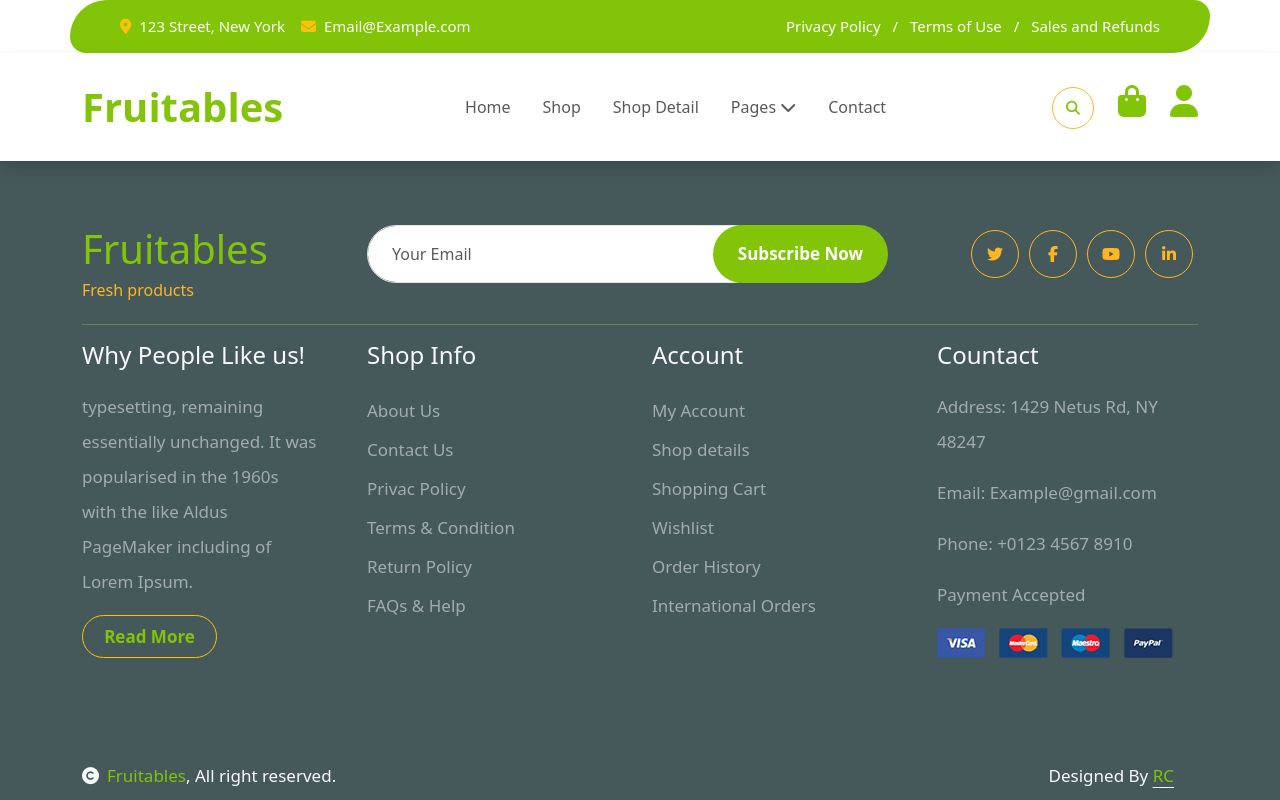
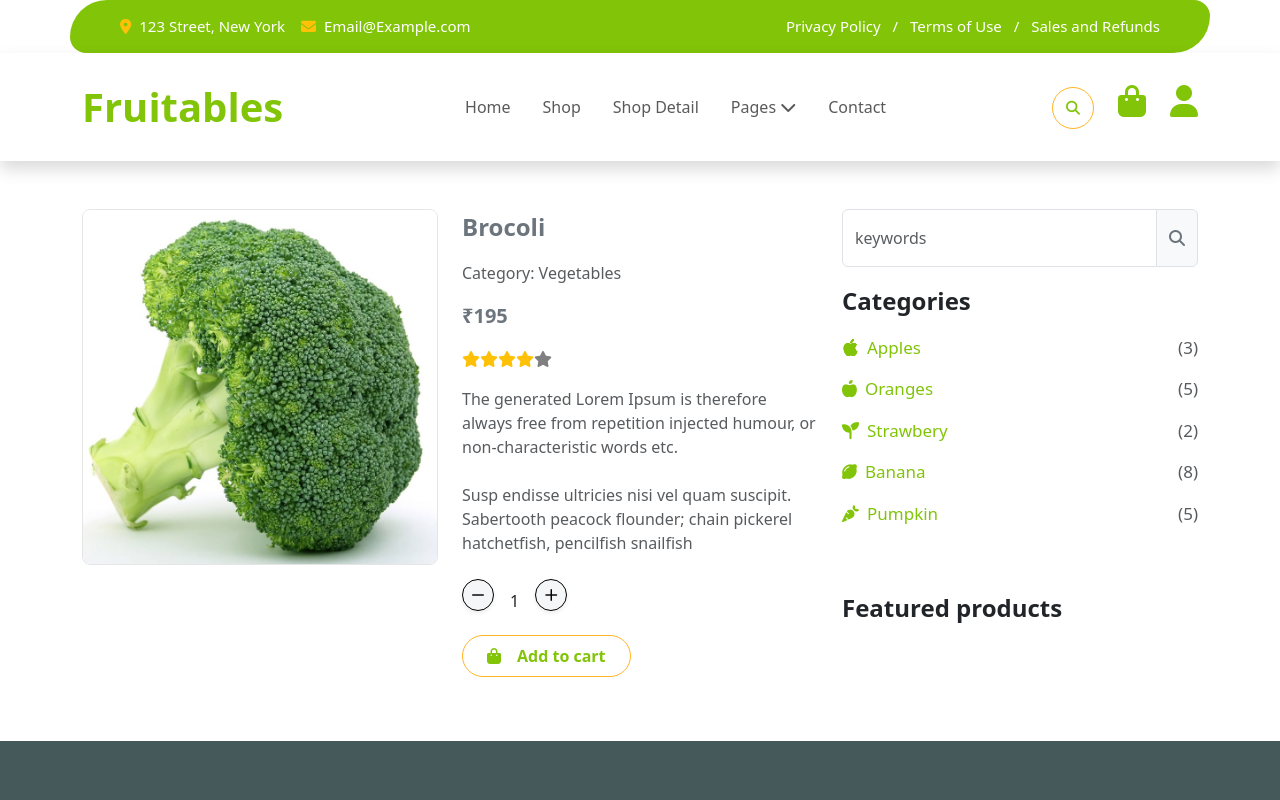
Before and after one commit to ravib7/Fruitable, a React (Vite) app: page /Fruitable/shopDetails in a window 1280 px wide. Built offline with nearby package versions, Linux system fonts and the light colour scheme.

Commit message:
Automatic commit

```diff
--- a/src/pages/ShopDetails.jsx
+++ b/src/pages/ShopDetails.jsx
@@ -1,9 +1,115 @@
-import React from 'react'
+import React, { useState } from 'react'
 import Layout from '../components/layouts/Layout'
+import Brocoli from "../assets/img/single-item.jpg"
+import '../../src/assets/styles/components/checkout.css'
+import { Link } from 'react-router-dom'
+
 
 const ShopDetails = () => {
+
+    const [incressQuantity, setIncressQuantity] = useState(1)
+
+    const incress = () => {
+        setIncressQuantity(incressQuantity + 1)
+    }
+    const decrees = () => {
+        if (incressQuantity > 0) {
+            setIncressQuantity(incressQuantity - 1)
+        }
+    }
+
     return <>
-        <Layout></Layout>
+        <Layout>
+            <div className="container my-5">
+                <div className="row">
+                    <div className="col-md-12 col-lg-4">
+                        <img className='img-fluid rounded-3' style={{ border: "1px solid rgba(0, 0, 0, 0.1)" }} src={Brocoli} alt="" />
+                    </div>
+
+                    <div className="col-md-12 col-lg-4">
+                        <p className='fw-bold fs-4 text-secondary'>Brocoli</p>
+
+                        <p className='opacity-75'>Category: Vegetables</p>
+
+                        <p className='fs-5 fw-bold text-secondary'>₹195</p>
+
+                        <p>
+                            <span class="text-warning"><i class="fas fa-star"></i></span>
+                            <span class="text-warning"><i class="fas fa-star"></i></span>
+                            <span class="text-warning"><i class="fas fa-star"></i></span>
+                            <span class="text-warning"><i class="fas fa-star"></i></span>
+                            <span><i class="fas fa-star" style={{ color: "gray" }}></i></span>
+                        </p>
+
+                        <p className='opacity-75'>The generated Lorem Ipsum is therefore always free from repetition injected humour, or non-characteristic words etc.</p>
+                        <p className='opacity-75 my-4'>Susp endisse ultricies nisi vel quam suscipit. Sabertooth peacock flounder; chain pickerel hatchetfish, pencilfish snailfish</p>
+
+                        <h6 style={{ userSelect: "none" }}>
+                            <i class="bi bi-dash fs-4 fw-bolder shadow-sm me-3 d-none d-md-inline-flex" onClick={decrees}></i>
+                            {incressQuantity}
+                            <i class="bi bi-plus fs-4 shadow-sm ms-3 d-none d-md-inline-flex" onClick={incress}></i>
+                        </h6>
+
+                        <Link to="/">
+                            <button className="btn checkout-btn fw-semibold py-2 px-4 my-3 rounded-5" style={{ border: "1px solid #ffb524" }} type="submit"> <i className="fa-solid fa-bag-shopping me-3 text-color" style={{ color: "#81c408" }}></i>Add to cart</button>
+                        </Link>
+                    </div>
+
+                    <div className="col-md-12 col-lg-4">
+                        <div class="input-group mb-3">
+                            <input type="text" class="form-control py-3" placeholder="keywords" aria-label="Username" aria-describedby="basic-addon1" />
+                            <span class="input-group-text" id="basic-addon1">
+                                <i className="fa-solid fa-magnifying-glass serach-icon text-secondary"></i>
+                            </span>
+                        </div>
+
+                        <p className='fs-4 fw-semibold'>Categories</p>
+
+                        <div className='d-flex justify-content-between align-content-center mb-5'>
+                            <div style={{ fontSize: "17px", color: "#81c408" }}>
+                                <p><i class="bi bi-apple me-2"></i>Apples</p>
+                                <p><i class="fas fa-apple-alt me-2"></i>Oranges</p>
+                                <p><i class="fas fa-seedling me-2"></i>Strawbery</p>
+                                <p><i class="fas fa-lemon me-2"></i>Banana</p>
+                                <p><i class="fas fa-carrot me-2"></i>Pumpkin</p>
+                            </div>
+                            <div className='opacity-75 text-hover' style={{ fontSize: "17px" }}>
+                                <p>(3)</p>
+                                <p>(5)</p>
+                                <p>(2)</p>
+                                <p>(8)</p>
+                                <p>(5)</p>
+                            </div>
+                        </div>
+
+                        <p className='fs-4 fw-semibold'>Featured products</p>
+
+                        {/* <div>
+                            <div class="card mb-5">
+                                <div class="card-body">
+                                    <div className="row">
+                                        <div className="col-md-12 col-lg-6"></div>
+                                        <div className="col-md-12 col-lg-6">
+                                            <p>Big Banana</p>
+                                            <p>
+                                                <span class="text-warning"><i class="fas fa-star"></i></span>
+                                                <span class="text-warning"><i class="fas fa-star"></i></span>
+                                                <span class="text-warning"><i class="fas fa-star"></i></span>
+                                                <span class="text-warning"><i class="fas fa-star"></i></span>
+                                                <span class="text-warning"><i class="fas fa-star"></i></span>
+                                            </p>
+                                            <h3>2.99 $
+                                                4.11 $
+                                            </h3>
+                                        </div>
+                                    </div>
+                                </div>
+                            </div>
+                        </div> */}
+                    </div>
+                </div>
+            </div>
+        </Layout >
     </>
 }
 
```
Also changed, not shown: src/assets/img/single-item .jpg (added).
